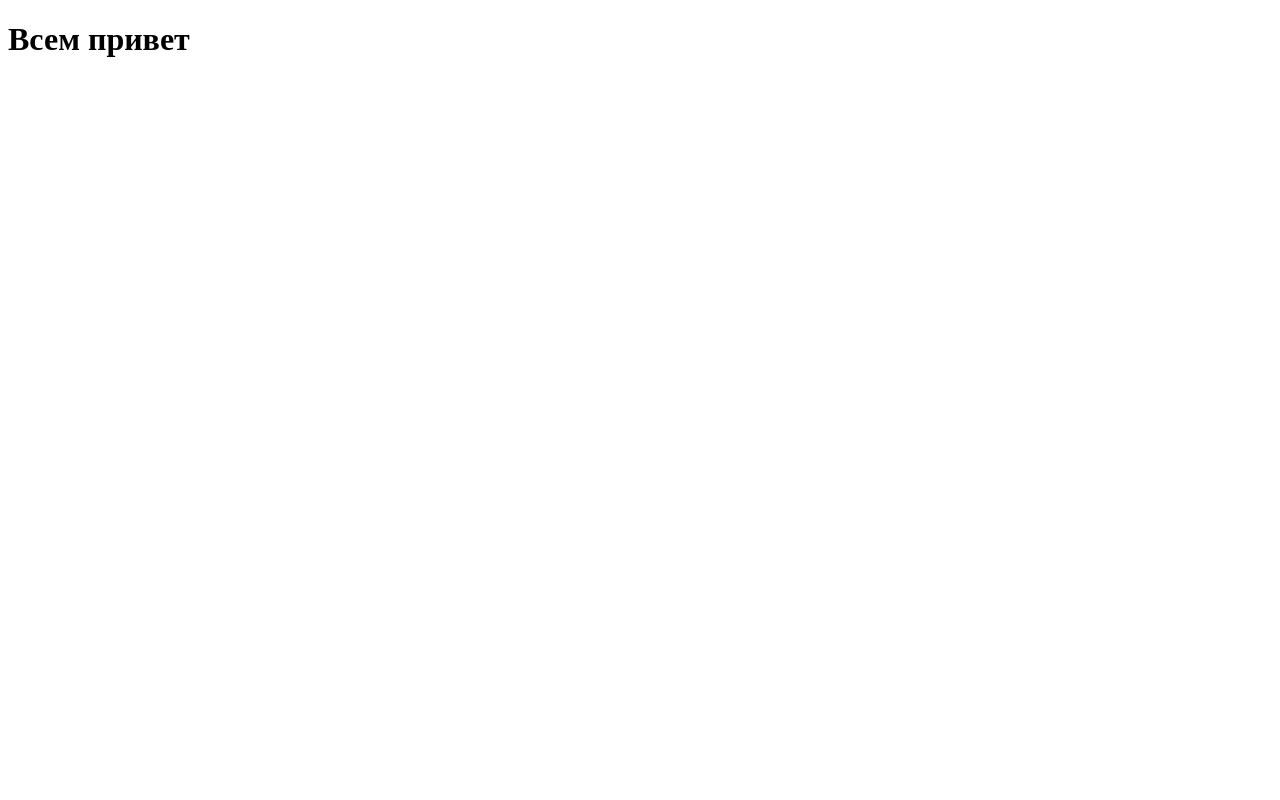
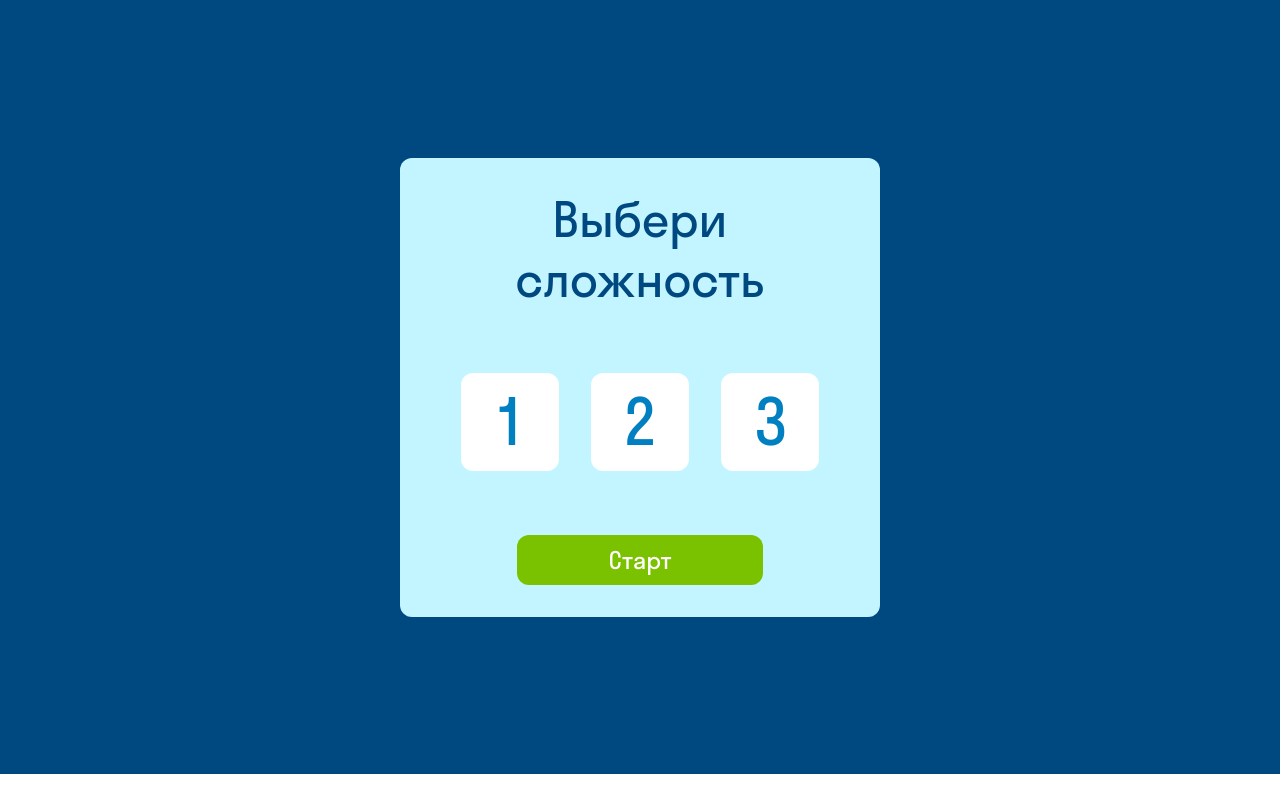
Before and after one commit to igos1992/Playingcards, a plain HTML site: page index.html in a window 1280 px wide. Drawn offline with Linux system fonts and the light colour scheme; a web font is replaced by a local one.

Commit message:
hw-3.1 (done)

```diff
--- a/index.html
+++ b/index.html
@@ -1,12 +1,27 @@
 <!DOCTYPE html>
-<html lang="en">
+<html lang="ru">
+
 <head>
   <meta charset="UTF-8">
   <meta name="viewport" content="width=device-width, initial-scale=1.0">
   <title>Document</title>
   <link rel="stylesheet" href="style.css">
 </head>
+
 <body>
-  <h1 class="h1">Всем привет</h1>
+  <div class="difficulty-selection-page">
+    <div class="main-item">
+      <h1 class="heading">Выбери <br>
+        сложность</h1>
+      <div class="difficulty-levels">
+        <button class="difficulty-levels-item">1</button>
+        <button class="difficulty-levels-item">2</button>
+        <button class="difficulty-levels-item">3</button>
+      </div>
+      <button class="button">Старт</button>
+    </div>
+  </div>
+
 </body>
+
 </html>
--- a/style.css
+++ b/style.css
@@ -1,8 +1,70 @@
 @font-face {
   font-family: "Desktop fonts";
-  src: url(Stratos/statosskyeng-v1.001/Desktop-fonts/stratosskyeng-black.otf);
+  src: url(Stratos/statosskyeng-v1.001/Desktop-fonts/stratosskyeng-regular.otf);
+  font-weight: 500;
 }
 
-.h1 {
+* {
+  margin: 0;
+  padding: 0;
+}
+
+.heading,
+.difficulty-levels-item,
+.button
+ {
   font-family: "Desktop fonts";
 }
+
+.heading {
+  text-align: center;
+  color: #004980;
+  font-size: 48px;
+  font-weight: 100;
+}
+
+.difficulty-selection-page {
+  height: 774px;
+  background-color: #004980;
+  display: flex;
+  justify-content: space-around;
+  align-items: center;
+}
+
+.main-item {
+  width: 480px;
+  height: 459px;
+  background-color: #C2F5FF;
+  display: flex;
+  justify-content: space-around;
+  flex-direction: column;
+  align-items: center;
+  border-radius: 12px;
+}
+
+.difficulty-levels {
+  display: flex;
+  gap: 32px;
+}
+
+.difficulty-levels-item {
+  width: 98px;
+  height: 98px;
+  border: none;
+  border-radius: 12px;
+  background-color: #FFFFFF;
+  font-size: 64px;
+  color: #0080C1;
+  cursor: pointer;
+}
+
+.button {
+  width: 246px;
+    height: 50px;
+    border-radius: 12px;
+    background: #7AC100;
+    color: #FFFFFF;
+    font-size: 24px;
+    border: none;
+    cursor: pointer;
+}
```
